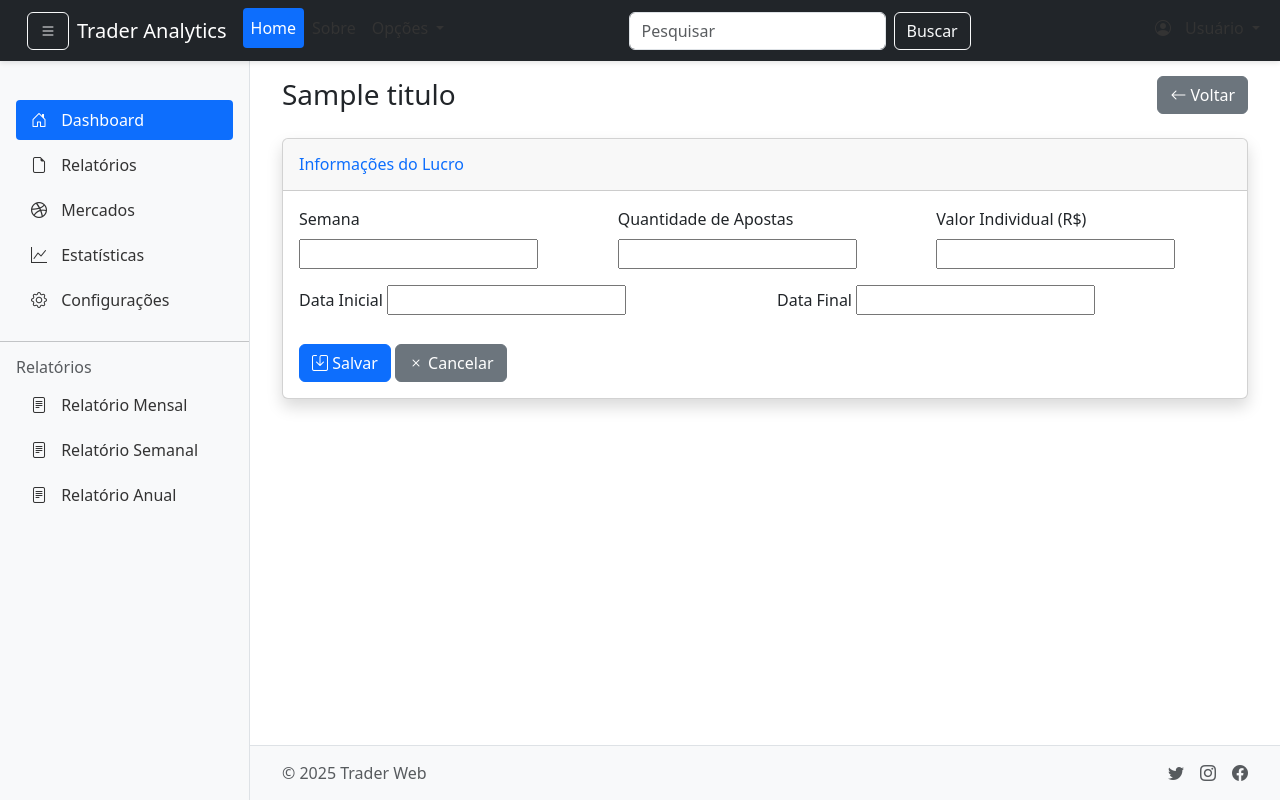
After one commit to RodResq/trader-web, a Django app: template templates/analytics/lucro/lucro_form.html in a window 1280 px wide. The commit adds this page. Run offline with Django 5.2, Linux system fonts and the light colour scheme; the template is opened without the code that fills it: most values are stand-ins (such as "Sample title", 1, 10 or a date in 2020); form fields are guessed from the names that the template uses; some libraries are stand-ins or nearby versions.

Commit message:
sabado 2nd

```diff
--- a/analytics/urls.py
+++ b/analytics/urls.py
@@ -4,7 +4,6 @@ from .views import lucros, eventos
 app_name = 'analytics'
 
 urlpatterns = [
-    path('lucros/', lucros, name='lucros'),
     path('lucros/', include('lucro.urls')),
     path('eventos/', eventos, name='eventos')
 ]
--- a/setup/urls.py
+++ b/setup/urls.py
@@ -24,5 +24,4 @@ urlpatterns = [
     path('', index, name='index'),
     path('resultado/<int:id_evento>', evento, name='evento'),
     path('analytics/', include('analytics.urls')),
-    # path('lucro/', include('lucro.urls')),
 ]
--- a/templates/analytics/index.html
+++ b/templates/analytics/index.html
@@ -8,7 +8,7 @@
 
       <div class="row">
         <div class="col-xl-3 col-md-6 mb-4">
-          <a href="{% url 'analytics:lucros' %}" class="text-decoration-none">
+          <a href="{% url 'analytics:lucro:index' %}" class="text-decoration-none">
             <div class="card border-left-primary shadow h-100 py-2">
               <div class="card-body">
                 <div class="row no-gutters align-items-center">
--- /dev/null
+++ b/templates/analytics/lucro/lucro_form.html
@@ -0,0 +1,80 @@
+{% extends "analytics/base.html" %}
+{% load static %}
+{% block content %}
+<div class="main-content">
+  <div class="container-fluid">
+    <div class="d-flex justify-content-between align-items-center mb-4">
+      <h1 class="h3 mb-0 text-gray-800">{{ titulo }}</h1>
+      <a href="{% url 'analytics:lucro:index' %}" class="btn btn-secondary">
+        <i class="bi bi-arrow-left"></i> Voltar
+      </a>
+    </div>
+
+    <div class="card shadow mb-4">
+      <div class="card-header py-3">
+        <h6 class="m-0 font-weight-bold text-primary">Informações do Lucro</h6>
+      </div>
+      <div class="card-body">
+        <form method="post">
+          {% csrf_token %}
+
+          <div class="row mb-3">
+            <div class="col-md-4">
+              <label for="id_semana" class="form-label">Semana</label>
+              {{ form.semana }}
+              {% if form.semana.errors %}
+                <div class="invalid-feedback d-block">{{ form.semana.errors }}</div>
+              {% endif %}
+            </div>
+
+            <div class="col-md-4">
+              <label for="id_quantidade_apostas" class="form-label">Quantidade de Apostas</label>
+              {{ form.quantidade_apostas }}
+              {% if form.quantidade_apostas.errors %}
+                <div class="invalid-feedback d-block">{{ form.quantidade_apostas.errors }}</div>
+              {% endif %}
+            </div>
+
+            <div class="col-md-4">
+              <label for="id_valor_inidividual_aposta" class="form-label">Valor Individual (R$)</label>
+              {{ form.valor_inidividual_aposta }}
+              {% if form.valor_inidividual_aposta.errors %}
+                <div class="invalid-feedback d-block">{{ form.valor_inidividual_aposta.errors }}</div>
+              {% endif %}
+            </div>
+          </div>
+
+          <div class="row mb-3">
+            <div class="col-md-6">
+              <label for="id_data_inicial" class="form-label">Data Inicial</label>
+              {{ form.data_inicial }}
+              {% if form.data_inicial.errors %}
+                <div class="invalid-feedback d-block">{{ form.data_inicial.errors }}</div>
+              {% endif %}
+            </div>
+
+            <div class="col-md-6">
+              <label for="id_data_final" class="form-label">Data Final</label>
+              {{ form.data_final }}
+              {% if form.data_final.errors %}
+                <div class="invalid-feedback d-block">{{ form.data_final.errors }}</div>
+              {% endif %}
+            </div>
+          </div>
+
+          <div class="mt-4">
+            <button type="submit" class="btn btn-primary">
+              <i class="bi bi-save"></i> Salvar
+            </button>
+            <a href="{% url 'analytics:lucro:index' %}" class="btn btn-secondary">
+              <i class="bi bi-x"></i> Cancelar
+            </a>
+          </div>
+        </form>
+      </div>
+    </div>
+  </div>
+</div>
+
+<script src="{% static 'js/bootstrap.bundle.min.js' %}"></script>
+{% endblock %}
```
Also changed, not shown: lucro/urls.py (+4 -4 lines), lucro/views.py (+6 -7 lines), templates/analytics/lucro/lucro_confirm_delete.html (added, +47 -0 lines), templates/analytics/lucro/lucros.html (+3 -6 lines).
